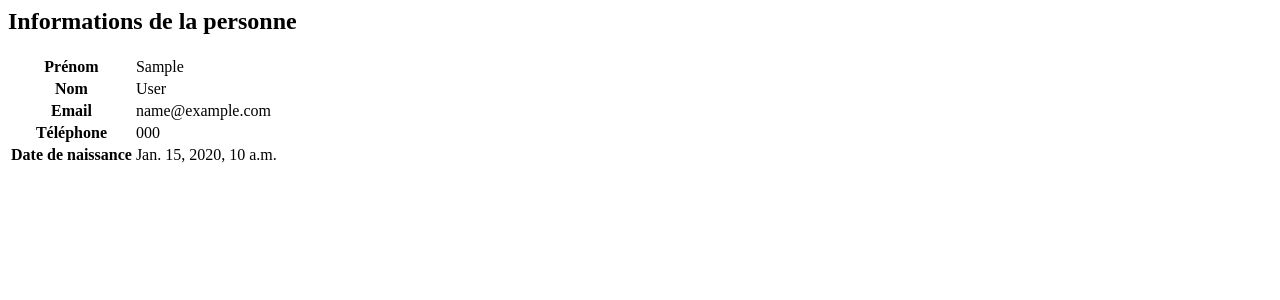
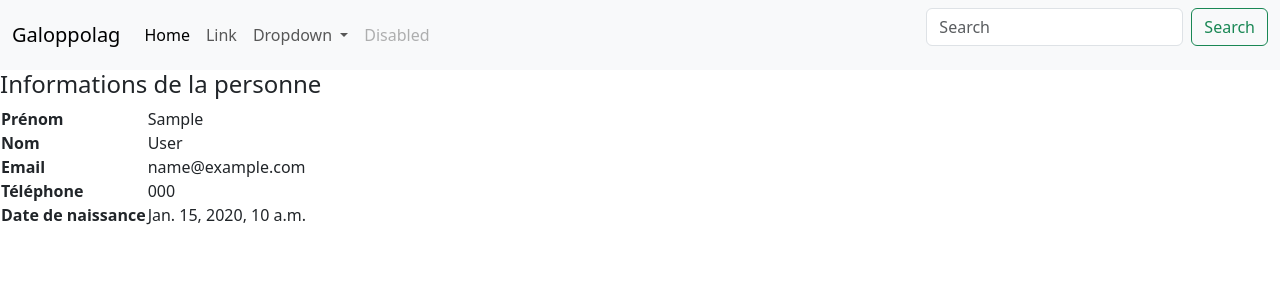
Before and after one commit to ClementTurmel/galoppolag, a Django app: template galoppolag/equines/templates/equines/person.html in a window 1280 px wide. Shown: the top 300 px of the page. Run offline with Django 5.2, Linux system fonts and the light colour scheme; the template is opened without the code that fills it: most values are stand-ins (such as "Sample title", 1, 10 or a date in 2020).

Commit message:
add some titles and a boostrap de default navbar

```diff
--- a/galoppolag/equines/templates/equines/base.html
+++ b/galoppolag/equines/templates/equines/base.html
@@ -15,7 +15,7 @@
                 crossorigin="anonymous"
             ></script>
         </header>
-        HEADER
+        {% include 'equines/navbar.html' %}
         {% block content %}
         {% endblock %}
         <footer>
--- a/galoppolag/equines/templates/equines/index.html
+++ b/galoppolag/equines/templates/equines/index.html
@@ -1,5 +1,6 @@
 {% extends "equines/base.html" %}
 {% block content %}
+    <h4>Personnes et leurs chevaux</h4>
     {% if oldest_persons %}
         <ul class="list-group mx-3">
         {% for person in oldest_persons %}
--- /dev/null
+++ b/galoppolag/equines/templates/equines/navbar.html
@@ -0,0 +1,36 @@
+<nav class="navbar navbar-expand-lg navbar-light bg-light">
+  <div class="container-fluid">
+    <a class="navbar-brand" href="#">Galoppolag</a>
+    <button class="navbar-toggler" type="button" data-bs-toggle="collapse" data-bs-target="#navbarSupportedContent" aria-controls="navbarSupportedContent" aria-expanded="false" aria-label="Toggle navigation">
+      <span class="navbar-toggler-icon"></span>
+    </button>
+    <div class="collapse navbar-collapse" id="navbarSupportedContent">
+      <ul class="navbar-nav me-auto mb-2 mb-lg-0">
+        <li class="nav-item">
+          <a class="nav-link active" aria-current="page" href="#">Home</a>
+        </li>
+        <li class="nav-item">
+          <a class="nav-link" href="#">Link</a>
+        </li>
+        <li class="nav-item dropdown">
+          <a class="nav-link dropdown-toggle" href="#" id="navbarDropdown" role="button" data-bs-toggle="dropdown" aria-expanded="false">
+            Dropdown
+          </a>
+          <ul class="dropdown-menu" aria-labelledby="navbarDropdown">
+            <li><a class="dropdown-item" href="#">Action</a></li>
+            <li><a class="dropdown-item" href="#">Another action</a></li>
+            <li><hr class="dropdown-divider"></li>
+            <li><a class="dropdown-item" href="#">Something else here</a></li>
+          </ul>
+        </li>
+        <li class="nav-item">
+          <a class="nav-link disabled" href="#" tabindex="-1" aria-disabled="true">Disabled</a>
+        </li>
+      </ul>
+      <form class="d-flex">
+        <input class="form-control me-2" type="search" placeholder="Search" aria-label="Search">
+        <button class="btn btn-outline-success" type="submit">Search</button>
+      </form>
+    </div>
+  </div>
+</nav>
--- a/galoppolag/equines/templates/equines/person.html
+++ b/galoppolag/equines/templates/equines/person.html
@@ -1,4 +1,6 @@
-  <h2>Informations de la personne</h2>
+{% extends "equines/base.html" %}
+{% block content %}
+<h4>Informations de la personne</h4>
 <table>
   <tr>
     <th>Prénom</th>
@@ -21,3 +23,4 @@
     <td>{{ person.birthday }}</td>
   </tr>
 </table>
+{% endblock %}
```
Lines whose indentation alone changed are shown as unchanged.
